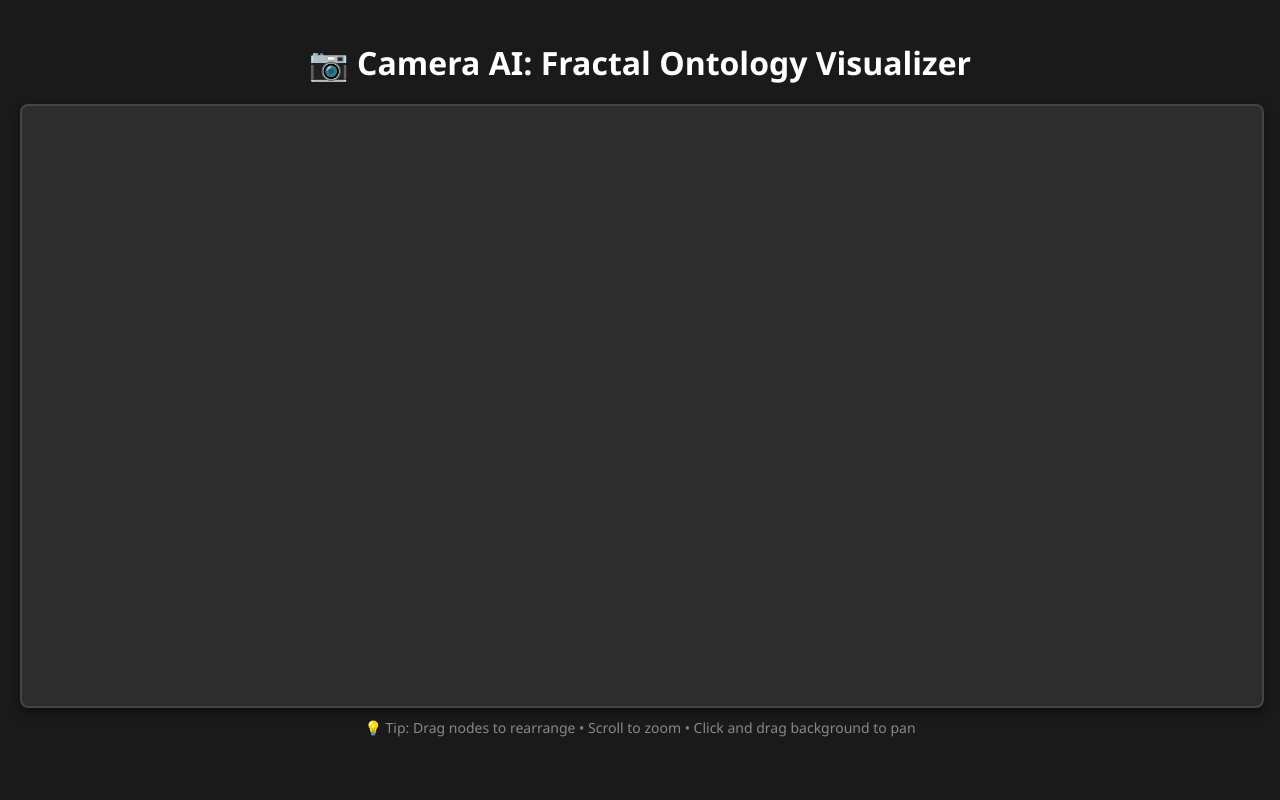
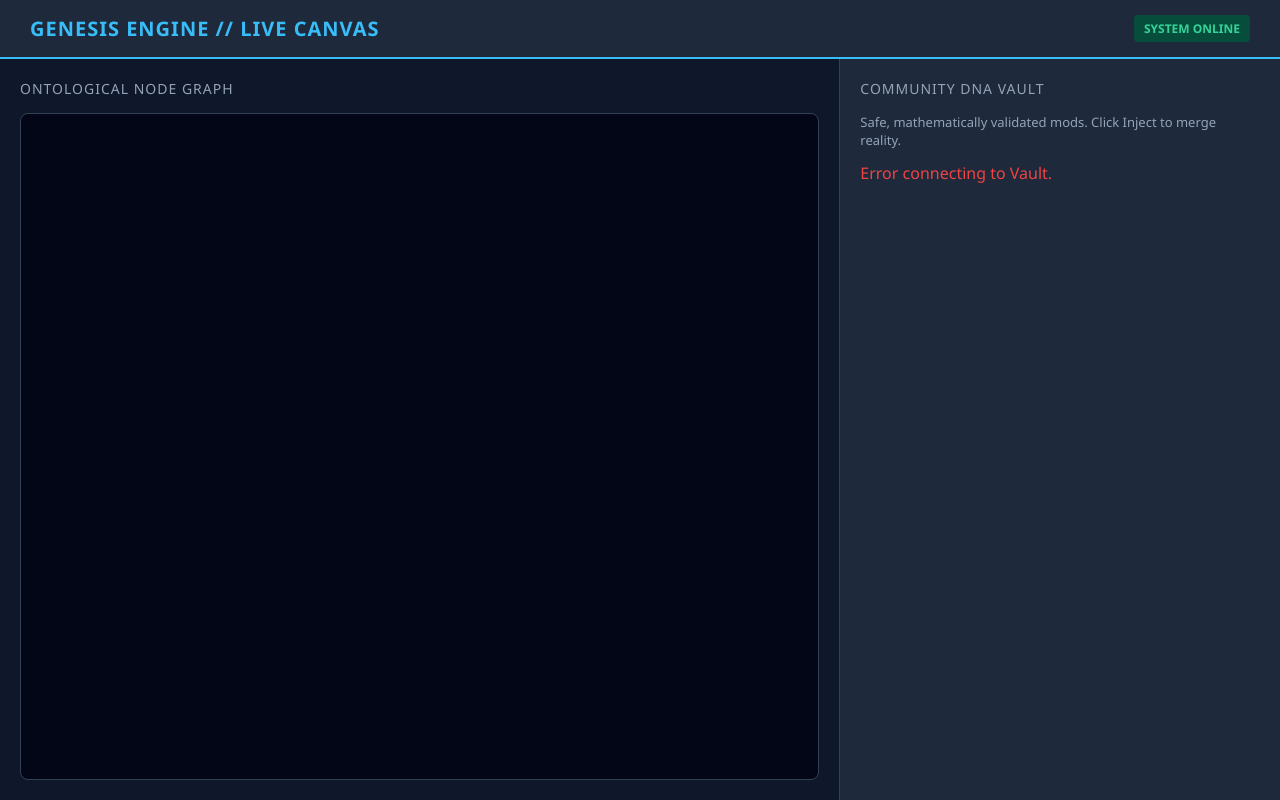
Before and after one commit to camera-ai-founder/camera-ai, a Python web app: template apps/web/templates/index.html in a window 1280 px wide. Run offline with Jinja, Linux system fonts and the light colour scheme; the template is opened without the code that fills it, so the values that code supplies are empty; some libraries are stand-ins or nearby versions.

Commit message:
Day 26: Community DNA Vault & Safe Mod Injection

```diff
--- a/apps/web/templates/index.html
+++ b/apps/web/templates/index.html
@@ -3,143 +3,234 @@
 <head>
     <meta charset="UTF-8">
     <meta name="viewport" content="width=device-width, initial-scale=1.0">
-    <title>Camera AI - Ontology Visualizer</title>
-
-    <!-- Load Cytoscape.js via CDN -->
-    <script src="https://unpkg.com/cytoscape@3.23.0/dist/cytoscape.min.js"></script>
-
+    <title>Genesis Engine - Live Canvas</title>
     <style>
+        /* ==========================================
+           GENESIS ENGINE PURE CSS (Zero Dependencies)
+           ========================================== */
         body {
             margin: 0;
+            padding: 0;
+            background-color: #0f172a; /* Deep slate background */
+            color: #e2e8f0;
+            font-family: 'Segoe UI', system-ui, -apple-system, sans-serif;
+            display: flex;
+            flex-direction: column;
+            height: 100vh;
+        }
+        header {
+            padding: 15px 30px;
+            background-color: #1e293b;
+            border-bottom: 2px solid #38bdf8; /* Neon cyan accent */
+            display: flex;
+            justify-content: space-between;
+            align-items: center;
+        }
+        h1 { margin: 0; font-size: 20px; letter-spacing: 1px; color: #38bdf8; }
+        .status-badge {
+            background: #064e3b;
+            color: #34d399;
+            padding: 5px 10px;
+            border-radius: 4px;
+            font-size: 12px;
+            font-weight: bold;
+        }
+        main {
+            flex: 1;
+            display: flex;
+            overflow: hidden;
+        }
+        .panel {
             padding: 20px;
-            font-family: 'Segoe UI', Tahoma, Geneva, Verdana, sans-serif;
-            background-color: #1a1a1a;
-            color: #ffffff;
+            display: flex;
+            flex-direction: column;
         }
-        h1 { text-align: center; margin-bottom: 20px; }
-
+        .panel-left {
+            flex: 2; /* Takes up more space */
+            border-right: 1px solid #334155;
+        }
+        .panel-right {
+            flex: 1;
+            background-color: #1e293b;
+        }
+        .panel-title {
+            font-size: 14px;
+            text-transform: uppercase;
+            color: #94a3b8;
+            margin-bottom: 15px;
+            letter-spacing: 1px;
+        }
+        /* Cytoscape Container */
         #cy {
-            width: 100%;
-            height: 75vh;
-            background-color: #2d2d2d;
-            border: 2px solid #444;
+            flex: 1;
+            background-color: #020617;
+            border: 1px solid #334155;
             border-radius: 8px;
-            box-shadow: 0 4px 10px rgba(0,0,0,0.5);
         }
-
-        .instructions {
-            text-align: center;
-            margin-top: 10px;
-            color: #888;
-            font-size: 14px;
+        /* Mod Loader Styles */
+        .mod-list {
+            list-style: none;
+            padding: 0;
+            margin: 0;
+            overflow-y: auto;
+            flex: 1;
         }
+        .mod-item {
+            display: flex;
+            justify-content: space-between;
+            align-items: center;
+            background: #0f172a;
+            padding: 12px;
+            border-radius: 6px;
+            margin-bottom: 10px;
+            border: 1px solid #334155;
+        }
+        .mod-name { font-weight: 600; }
+        .btn-inject {
+            background: #2563eb;
+            color: white;
+            border: none;
+            padding: 6px 14px;
+            border-radius: 4px;
+            cursor: pointer;
+            font-size: 13px;
+            transition: background 0.2s;
+        }
+        .btn-inject:hover { background: #1d4ed8; }
+        .btn-inject:disabled { background: #475569; cursor: not-allowed; }
     </style>
 </head>
 <body>
 
-    <h1>📷 Camera AI: Fractal Ontology Visualizer</h1>
+    <header>
+        <h1>GENESIS ENGINE // LIVE CANVAS</h1>
+        <span class="status-badge">SYSTEM ONLINE</span>
+    </header>
 
-    <div id="cy"></div>
+    <main>
+        <!-- LEFT PANEL: The Ontological Graph -->
+        <div class="panel panel-left">
+            <div class="panel-title">Ontological Node Graph</div>
+            <div id="cy"></div>
+        </div>
 
-    <p class="instructions">💡 Tip: Drag nodes to rearrange • Scroll to zoom • Click and drag background to pan</p>
+        <!-- RIGHT PANEL: DAY 26 MOD LOADER -->
+        <div class="panel panel-right">
+            <div class="panel-title">Community DNA Vault</div>
+            <p style="color: #94a3b8; font-size: 13px; margin-top: 0;">
+                Safe, mathematically validated mods. Click Inject to merge reality.
+            </p>
 
+            <ul id="mod-list" class="mod-list">
+                <li style="color: #64748b; text-align: center; margin-top: 20px;">Loading Vault...</li>
+            </ul>
+        </div>
+    </main>
+
+    <!-- ==========================================
+         JAVASCRIPT: THE NERVOUS SYSTEM
+         ========================================== -->
+    <script src="https://cdnjs.cloudflare.com/ajax/libs/cytoscape/3.23.0/cytoscape.min.js"></script>
     <script>
-        document.addEventListener('DOMContentLoaded', async function() {
+        // -----------------------------------------
+        // 1. DAY 26: THE MOD LOADER LOGIC
+        // -----------------------------------------
+        async function loadMods() {
+            try {
+                const res = await fetch('/api/mods');
+                if (!res.ok) throw new Error('Network response was not ok');
+                const mods = await res.json();
+                const list = document.getElementById('mod-list');
+                list.innerHTML = '';
 
-            // Fetch the data from our Flask backend
-            const response = await fetch('/api/graph');
-            const graphData = await response.json();
+                if (!mods || mods.length === 0) {
+                    list.innerHTML = '<li style="color: #64748b; text-align: center; margin-top: 20px;">No approved mods available yet.</li>';
+                    return;
+                }
 
-            // Initialize Cytoscape.js with full interactivity
-            const cy = cytoscape({
-                container: document.getElementById('cy'),
+                mods.forEach(mod => {
+                    const li = document.createElement('li');
+                    li.className = 'mod-item';
+                    li.innerHTML = `
+                        <span class="mod-name">${mod.mod_name}</span>
+                        <button class="btn-inject" onclick="installMod('${mod.id}', '${mod.mod_name}', this)">
+                            Inject
+                        </button>
+                    `;
+                    list.appendChild(li);
+                });
+            } catch (err) {
+                console.error("Failed to load mods", err);
+                document.getElementById('mod-list').innerHTML = '<li style="color: #ef4444;">Error connecting to Vault.</li>';
+            }
+        }
 
-                elements: graphData,
+        async function installMod(modId, modName, btnElement) {
+            btnElement.disabled = true;
+            btnElement.innerText = 'Injecting...';
 
-                style: [
-                    {
-                        selector: 'node',
-                        style: {
-                            'background-color': '#0074D9',
-                            'label': 'data(label)',
-                            'color': '#fff',
-                            'text-valign': 'center',
-                            'text-halign': 'center',
-                            'font-size': '14px',
-                            'text-wrap': 'wrap',
-                            'text-max-width': '100px',
-                            'width': 60,
-                            'height': 60
-                        }
-                    },
-                    {
-                        selector: 'edge',
-                        style: {
-                            'width': 3,
-                            'line-color': '#888',
-                            'target-arrow-color': '#ccc',
-                            'target-arrow-shape': 'triangle',
-                            'curve-style': 'bezier',
-                            'arrow-scale': 1.2
-                        }
-                    },
-                    {
-                        selector: 'node:active',
-                        style: {
-                            'background-color': '#FF6B6B',
-                            'border-width': 3,
-                            'border-color': '#fff'
-                        }
-                    }
-                ],
-
-                layout: {
-                    name: 'cose',
-                    animate: true,
-                    animationDuration: 1000,
-                    padding: 50,
-                    nodeRepulsion: 4500,
-                    edgeElasticity: 100
-                },
-
-                // Enable all user interactions
-                boxSelectionEnabled: true,
-                styleEnabled: true,
-                zoomingEnabled: true,
-                userZoomingEnabled: true,
-                panningEnabled: true,
-                userPanningEnabled: true,
-                wheelSensitivity: 1,
-                selectionType: 'single',
-                autolock: false,
-                autoungrabify: false,
-                autounselectify: false
-            });
-
-            // Add click event to nodes
-            cy.on('tap', 'node', function(evt){
-                var node = evt.target;
-                console.log('Clicked node: ' + node.data('label'));
-
-                // Visual feedback when clicking
-                node.style({
-                    'background-color': '#FF6B6B',
-                    'border-width': 3,
-                    'border-color': '#fff'
+            try {
+                const response = await fetch('/api/mods/install', {
+                    method: 'POST',
+                    headers: { 'Content-Type': 'application/json' },
+                    body: JSON.stringify({ mod_id: modId })
                 });
 
-                // Reset other nodes after 1 second
-                setTimeout(() => {
-                    cy.nodes().style({
-                        'background-color': '#0074D9',
-                        'border-width': 0
+                const result = await response.json();
+                if (result.success) {
+                    alert(`Success! ${modName} is now part of your reality.`);
+                    loadGraph(); // Refresh the graph to show the new injected nodes!
+                } else {
+                    alert(`Injection Blocked by Sanitizer: ${result.message}`);
+                }
+            } catch (error) {
+                console.error("Install failed", error);
+                alert("Network error during injection.");
+            } finally {
+                btnElement.disabled = false;
+                btnElement.innerText = 'Inject';
+            }
+        }
+
+        // -----------------------------------------
+        // 2. EXISTING: THE CYTOSCAPE GRAPH LOGIC
+        // -----------------------------------------
+        let cy;
+        async function loadGraph() {
+            try {
+                const res = await fetch('/api/graph');
+                const data = await res.json();
+
+                if (!cy) {
+                    cy = cytoscape({
+                        container: document.getElementById('cy'),
+                        style: [
+                            { selector: 'node', style: { 'background-color': '#38bdf8', 'label': 'data(label)', 'color': '#fff', 'text-valign': 'center', 'font-size': '10px' } },
+                            { selector: 'edge', style: { 'width': 2, 'line-color': '#475569', 'target-arrow-color': '#475569', 'target-arrow-shape': 'triangle', 'curve-style': 'bezier' } }
+                        ],
+                        layout: { name: 'cose', padding: 30 }
                     });
-                }, 1000);
-            });
+                } else {
+                    cy.elements().remove();
+                }
 
-            console.log('Camera AI Visualizer loaded successfully!');
+                if (data.nodes && data.nodes.length > 0) {
+                    cy.add(data.nodes);
+                    cy.add(data.edges);
+                    cy.layout({ name: 'cose' }).run();
+                }
+            } catch (err) {
+                console.error("Failed to load graph", err);
+            }
+        }
+
+        // -----------------------------------------
+        // 3. INITIALIZATION
+        // -----------------------------------------
+        document.addEventListener('DOMContentLoaded', () => {
+            loadMods();
+            loadGraph();
         });
     </script>
-
 </body>
 </html>
```
Also changed, not shown: OGF_STATE.json (+18 -23 lines), apps/cli/camera_cli.py (+90 -4 lines), apps/web/app.py (+77 -0 lines), packages/core/brain.py (+76 -3 lines), packages/core/modding_engine.py (added, +76 -0 lines), packages/core/models.py (+25 -1 lines).
